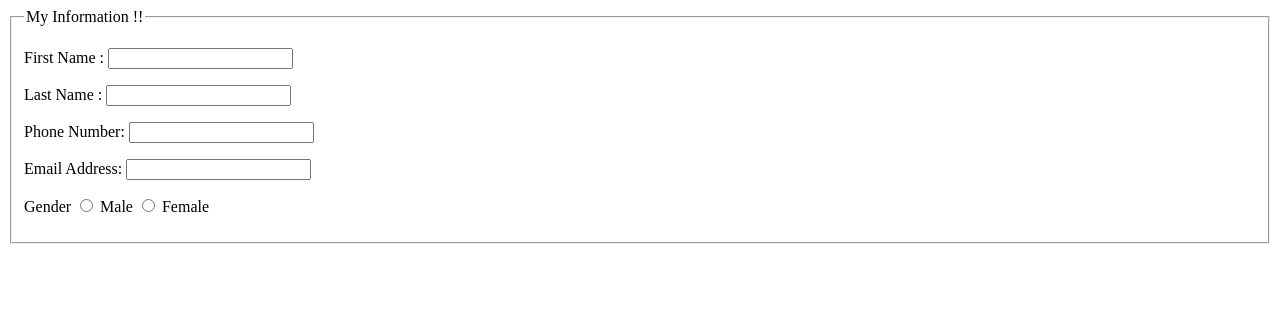
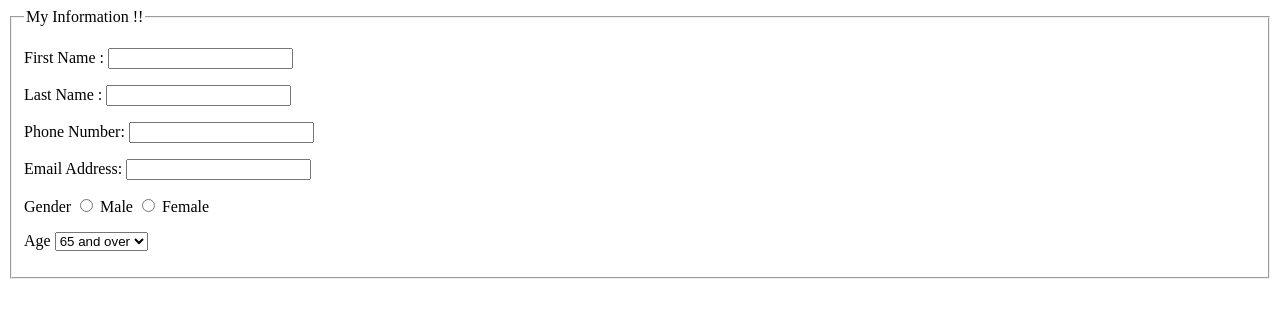
Before and after one commit to dpatel1996/Lab-3, a plain HTML site: page index.html in a window 1280 px wide. Drawn offline with Linux system fonts and the light colour scheme.

Commit message:
Added Dropdown
Added dropdown menu for age using drop down menu

```diff
--- a/index.html
+++ b/index.html
@@ -14,10 +14,20 @@
         <p>Phone Number: <input type="text" name="phone_field"/> </p>
         <p>Email Address: <input type="text" name="email_field"/> </p>
 
-
         <p> Gender
           <input type="radio" name="subject" value="Male"> Male
           <input type="radio" name="subject" value="Female"> Female
+        </p>
+
+        <p> Age
+          <select name="dropdown">
+          <option value="under 18" selected> Under 18</option>
+          <option value="18-24" selected> 18-24</option>
+          <option value="25-34" selected> 25-34</option>
+          <option value="35-44" selected> 35-44</option>
+          <option value="45-54" selected> 45-54</option>
+          <option value="55-64" selected> 55-64</option>
+          <option value="65 and over" selected> 65 and over</option>
         </p>
       </fieldset>
     </form>
```
